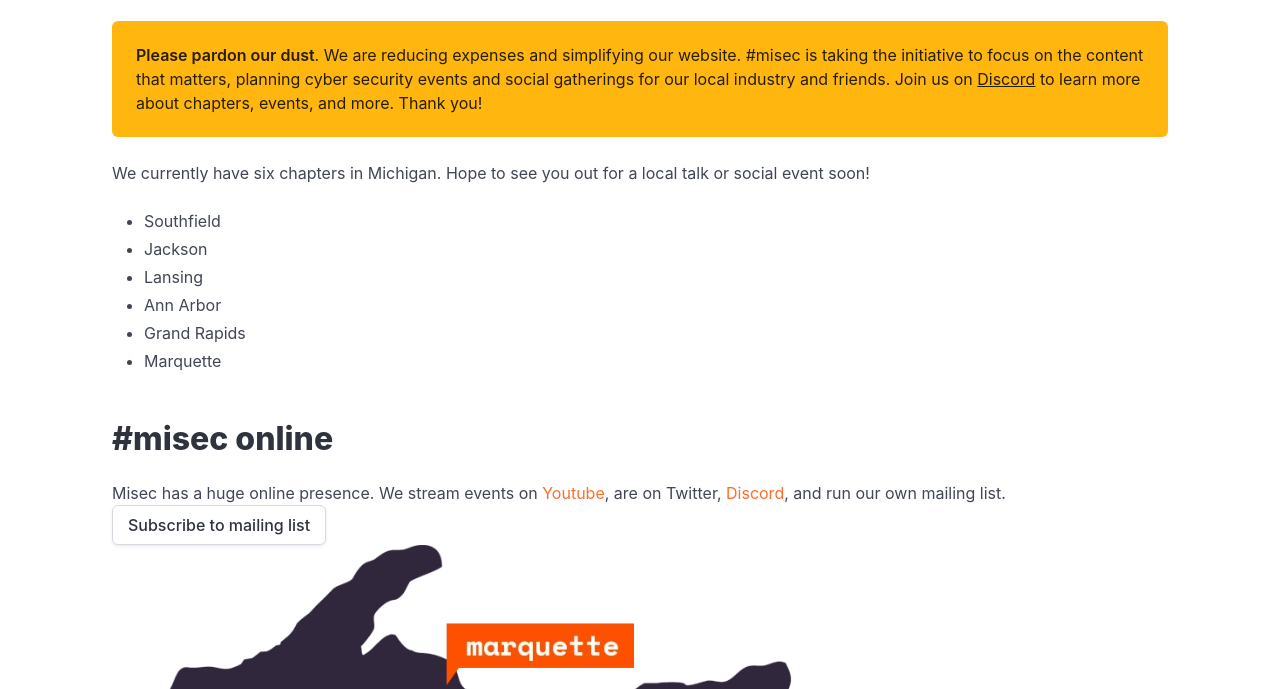
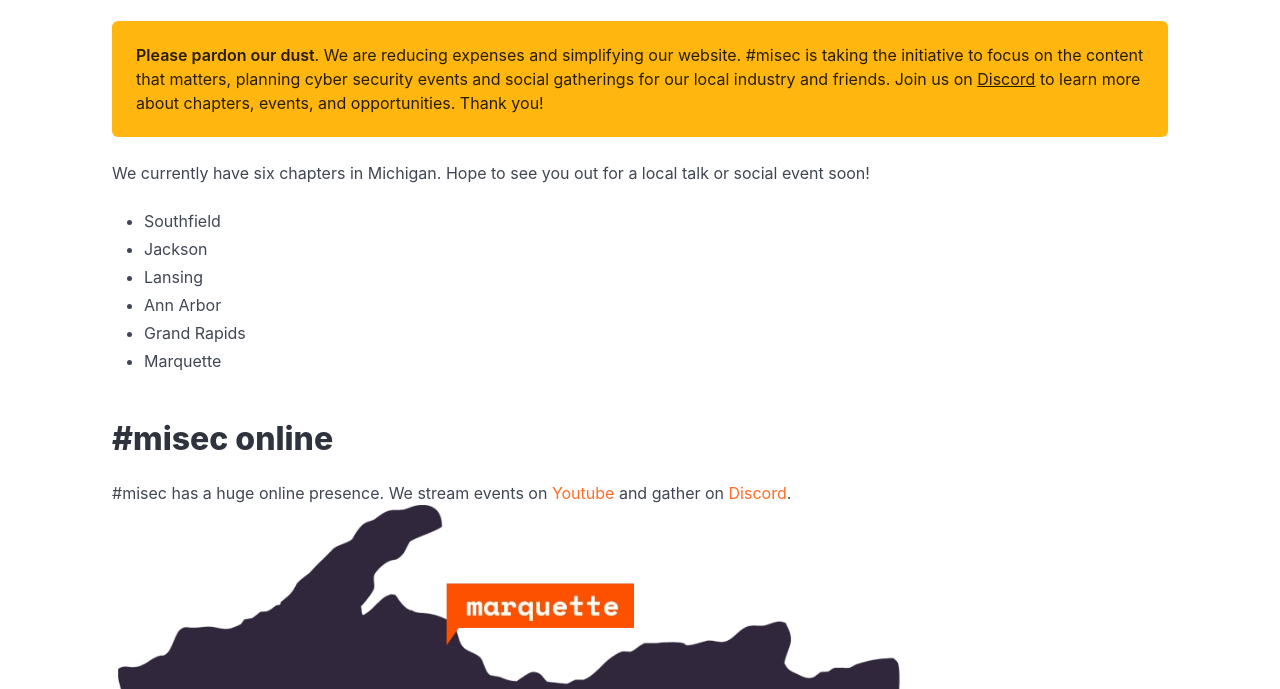
Before and after one commit to Misec7185/misec7185.github.io, a plain HTML site: page index.html in a window 1280 px wide. Shown: the part 531-1220 px from the top of the page. Drawn offline with nearby package versions, Linux system fonts and the light colour scheme.

Commit message:
remove newsletter link

```diff
--- a/index.html
+++ b/index.html
@@ -66,7 +66,7 @@
                 <h2 class="title">#misec near you</h2>
 
                 <div class="notification is-warning">
-                    <strong>Please pardon our dust</strong>. We are reducing expenses and simplifying our website. #misec is taking the initiative to focus on the content that matters, planning cyber security events and social gatherings for our local industry and friends. Join us on <a href="https://discord.gg/SPCHBGGSu8">Discord</a> to learn more about chapters, events, and more. Thank you!
+                    <strong>Please pardon our dust</strong>. We are reducing expenses and simplifying our website. #misec is taking the initiative to focus on the content that matters, planning cyber security events and social gatherings for our local industry and friends. Join us on <a href="https://discord.gg/SPCHBGGSu8">Discord</a> to learn more about chapters, events, and opportunities. Thank you!
                 </div>
 
                 <p>We currently have six chapters in Michigan. Hope to see you out for a local talk or social event soon!</p><br>
@@ -83,10 +83,7 @@
                 <br>
 
                 <h2 class="title">#misec online</h2>
-                <p>Misec has a huge online presence. We stream events on <a href="https://www.youtube.com/@misec7185/">Youtube</a>, are on Twitter, <a href="https://discord.gg/SPCHBGGSu8">Discord</a>, and run our own mailing list.</p>
-                <a href="https://lp.constantcontact.com/su/5gTxGnP/MiSec">
-                    <button class="button" href="https://lp.constantcontact.com/su/5gTxGnP/MiSec">Subscribe to mailing list</button>
-                </a>
+                <p>#misec has a huge online presence. We stream events on <a href="https://www.youtube.com/@misec7185/">Youtube</a> and gather on <a href="https://discord.gg/SPCHBGGSu8">Discord</a>.</p>
 
                 <img src="img/Chapter-Map.webp"/>
             </section>
```
